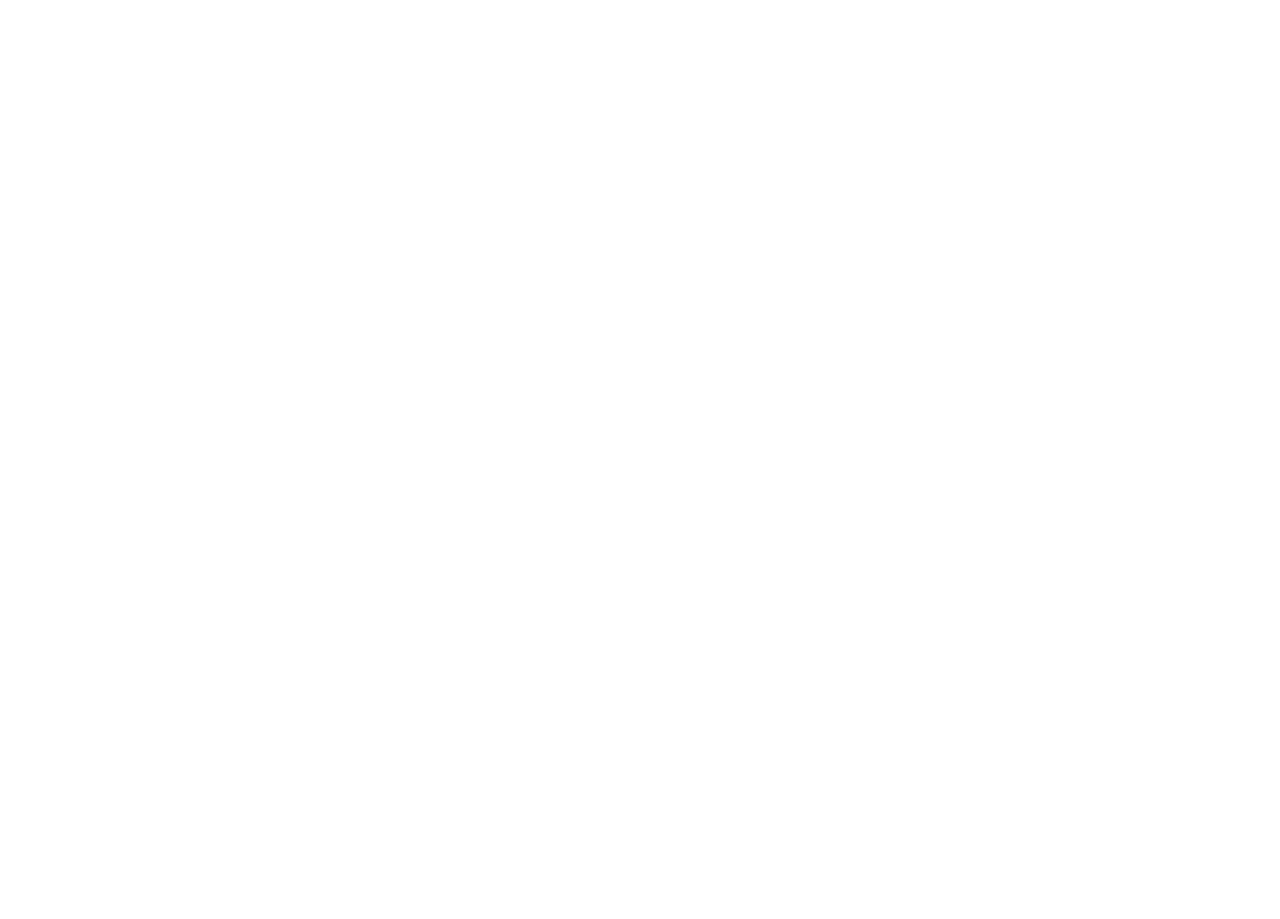
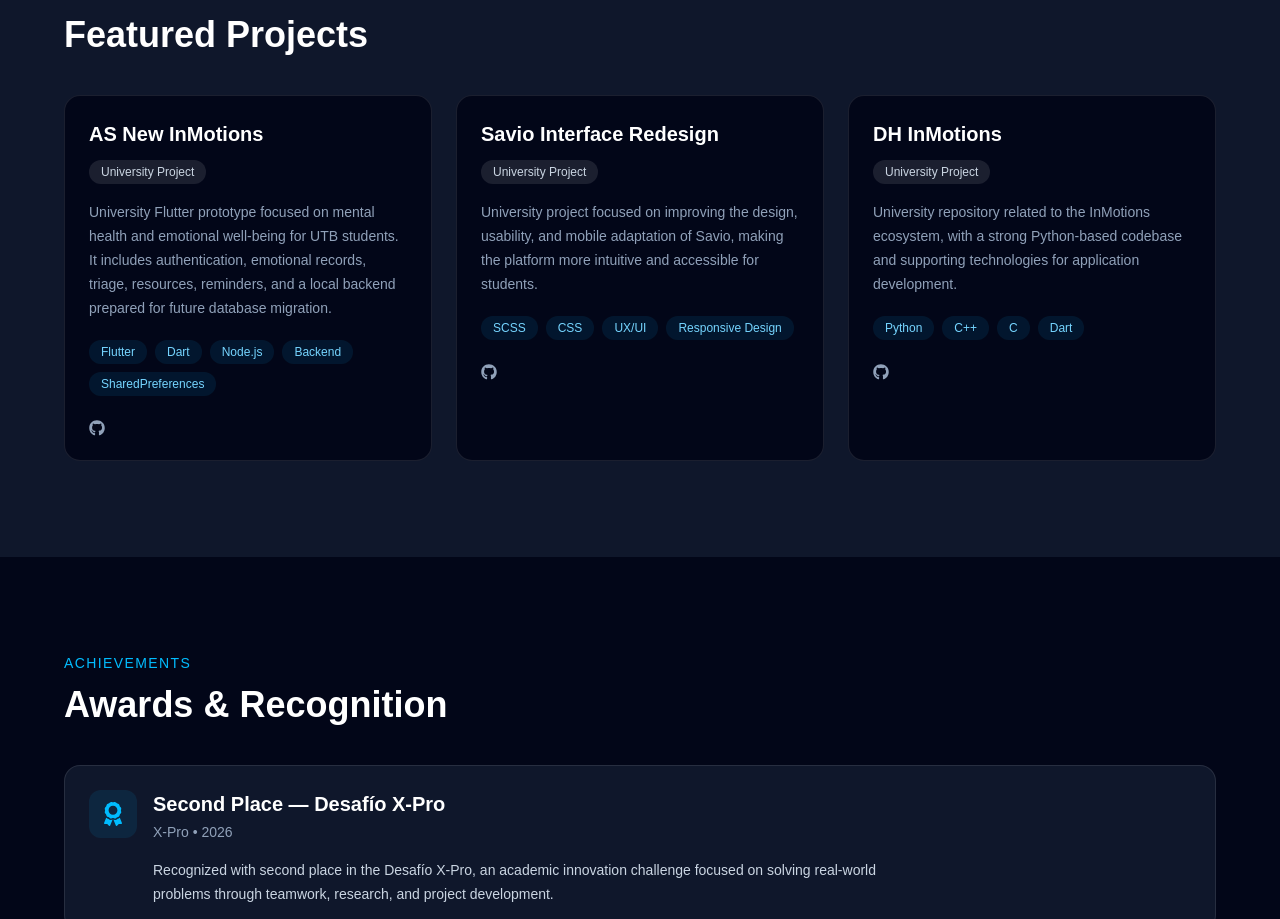
Before and after one commit to Santlas09/Portfolio, a Next.js app: page / in a window 1280 px wide. Shown: the part 1881-2800 px from the top of the page. Before the commit the page ends 1768 px from the top, so only its background shows below. Built offline with nearby package versions, Linux system fonts and the light colour scheme.

Commit message:
Update projects with university repositories and achievements section

```diff
--- a/src/app/page.tsx
+++ b/src/app/page.tsx
@@ -2,6 +2,8 @@
 import { Hero } from "@/sections/Hero";
 import { About } from "@/sections/About";
 import { Skills } from "@/sections/Skills";
+import { Projects } from "@/sections/Projects";
+import { Achievements } from "@/sections/Achievements";
 
 export default function Home() {
   return (
@@ -11,6 +13,8 @@
         <Hero />
         <About />
         <Skills />
+        <Projects />
+        <Achievements />
       </main>
     </>
   );
--- a/src/components/Navbar.tsx
+++ b/src/components/Navbar.tsx
@@ -10,6 +10,7 @@
           <a href="#about" className="hover:text-sky-400">About</a>
           <a href="#skills" className="hover:text-sky-400">Skills</a>
           <a href="#projects" className="hover:text-sky-400">Projects</a>
+          <a href="#achievements" className="hover:text-sky-400">Achievements</a>
           <a href="#contact" className="hover:text-sky-400">Contact</a>
         </div>
       </nav>
--- /dev/null
+++ b/src/data/projects.ts
@@ -0,0 +1,29 @@
+export const projects = [
+  {
+    title: "AS New InMotions",
+    description:
+      "University Flutter prototype focused on mental health and emotional well-being for UTB students. It includes authentication, emotional records, triage, resources, reminders, and a local backend prepared for future database migration.",
+    tech: ["Flutter", "Dart", "Node.js", "Backend", "SharedPreferences"],
+    github: "https://github.com/ISCOUTB/AS_New_InMotions",
+    demo: "#",
+    type: "University Project",
+  },
+  {
+    title: "Savio Interface Redesign",
+    description:
+      "University project focused on improving the design, usability, and mobile adaptation of Savio, making the platform more intuitive and accessible for students.",
+    tech: ["SCSS", "CSS", "UX/UI", "Responsive Design"],
+    github: "https://github.com/ISCOUTB/AS-clasesSAVIO",
+    demo: "#",
+    type: "University Project",
+  },
+  {
+    title: "DH InMotions",
+    description:
+      "University repository related to the InMotions ecosystem, with a strong Python-based codebase and supporting technologies for application development.",
+    tech: ["Python", "C++", "C", "Dart"],
+    github: "https://github.com/ISCOUTB/DH-InMotions",
+    demo: "#",
+    type: "University Project",
+  },
+];
--- /dev/null
+++ b/src/sections/Achievements.tsx
@@ -0,0 +1,54 @@
+import { FaAward } from "react-icons/fa";
+
+const achievements = [
+  {
+    title: "Second Place — Desafío X-Pro",
+    organization: "X-Pro",
+    description:
+      "Recognized with second place in the Desafío X-Pro, an academic innovation challenge focused on solving real-world problems through teamwork, research, and project development.",
+    date: "2026",
+  },
+];
+
+export function Achievements() {
+  return (
+    <section id="achievements" className="bg-slate-950 px-6 py-24 text-white">
+      <div className="mx-auto max-w-6xl">
+        <p className="mb-3 text-sm font-medium uppercase tracking-widest text-sky-400">
+          Achievements
+        </p>
+
+        <h2 className="text-3xl font-bold md:text-4xl">
+          Awards & Recognition
+        </h2>
+
+        <div className="mt-10">
+          {achievements.map((achievement) => (
+            <article
+              key={achievement.title}
+              className="rounded-2xl border border-white/10 bg-slate-900 p-6 transition hover:border-sky-400"
+            >
+              <div className="flex items-start gap-4">
+                <div className="rounded-xl bg-sky-500/10 p-3 text-sky-400">
+                  <FaAward size={24} />
+                </div>
+
+                <div>
+                  <h3 className="text-xl font-bold">{achievement.title}</h3>
+
+                  <p className="mt-1 text-sm text-slate-400">
+                    {achievement.organization} • {achievement.date}
+                  </p>
+
+                  <p className="mt-4 max-w-3xl text-sm leading-6 text-slate-300">
+                    {achievement.description}
+                  </p>
+                </div>
+              </div>
+            </article>
+          ))}
+        </div>
+      </div>
+    </section>
+  );
+}
--- /dev/null
+++ b/src/sections/Projects.tsx
@@ -0,0 +1,68 @@
+import { projects } from "@/data/projects";
+import { FaExternalLinkAlt, FaGithub } from "react-icons/fa";
+
+export function Projects() {
+  return (
+    <section id="projects" className="bg-slate-900 px-6 py-24 text-white">
+      <div className="mx-auto max-w-6xl">
+        <p className="mb-3 text-sm font-medium uppercase tracking-widest text-sky-400">
+          Projects
+        </p>
+
+        <h2 className="text-3xl font-bold md:text-4xl">Featured Projects</h2>
+
+        <div className="mt-10 grid gap-6 md:grid-cols-2 lg:grid-cols-3">
+          {projects.map((project) => (
+            <article
+              key={project.title}
+              className="rounded-2xl border border-white/10 bg-slate-950 p-6 transition hover:-translate-y-1 hover:border-sky-400"
+            >
+              <h3 className="text-xl font-bold">{project.title}</h3>
+
+              <span className="mt-3 inline-block rounded-full bg-white/10 px-3 py-1 text-xs text-slate-300">
+                {project.type}
+              </span>
+
+              <p className="mt-4 text-sm leading-6 text-slate-400">
+                {project.description}
+              </p>
+
+              <div className="mt-5 flex flex-wrap gap-2">
+                {project.tech.map((item) => (
+                  <span
+                    key={item}
+                    className="rounded-full bg-sky-500/10 px-3 py-1 text-xs text-sky-300"
+                  >
+                    {item}
+                  </span>
+                ))}
+              </div>
+
+              <div className="mt-6 flex gap-4 text-slate-400">
+                <a
+                  href={project.github}
+                  target="_blank"
+                  rel="noopener noreferrer"
+                  aria-label={`View ${project.title} on GitHub`}
+                >
+                  <FaGithub className="transition hover:text-white" />
+                </a>
+
+                {project.demo !== "#" && (
+                  <a
+                    href={project.demo}
+                    target="_blank"
+                    rel="noopener noreferrer"
+                    aria-label={`View ${project.title} live demo`}
+                  >
+                    <FaExternalLinkAlt className="transition hover:text-white" />
+                  </a>
+                )}
+              </div>
+            </article>
+          ))}
+        </div>
+      </div>
+    </section>
+  );
+}
```
